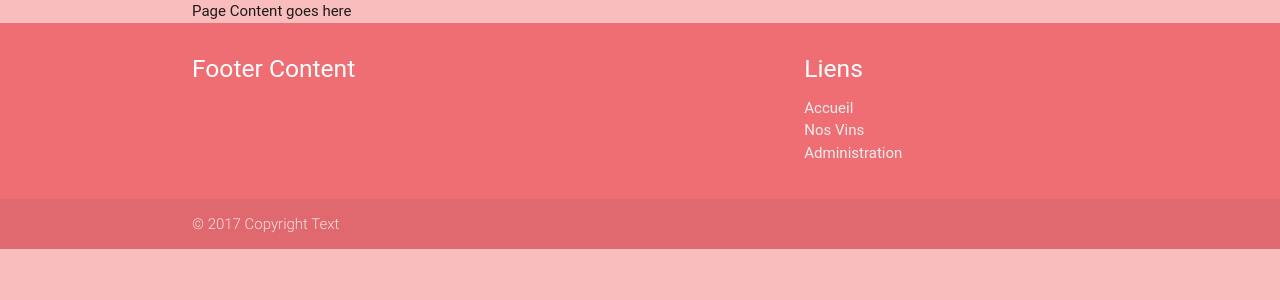
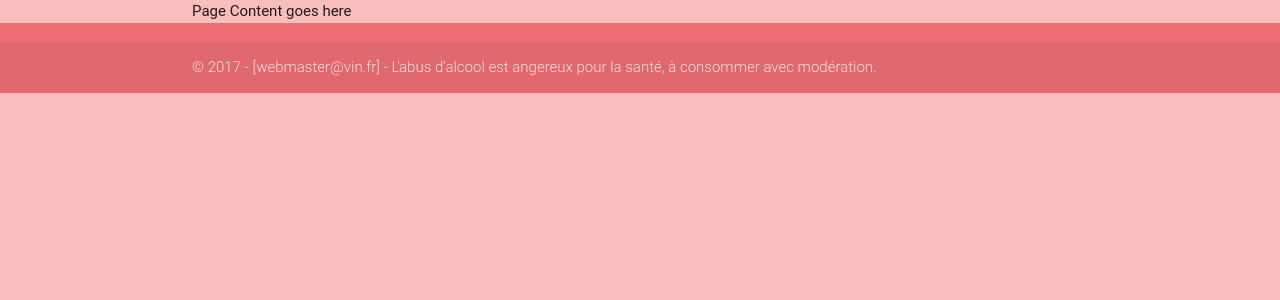
Before and after one commit to alain-mariathas/MonSiteDeVin, a PHP site: page / in a window 1280 px wide. Shown: the top 300 px of the page. Run offline with PHP 8.4, Linux system fonts and the light colour scheme; some libraries are stand-ins or nearby versions; some web fonts are replaced.

Commit message:
footer finie

```diff
--- a/footer.php
+++ b/footer.php
@@ -1,23 +1,7 @@
  <footer class="page-footer">
-          <div class="container">
-            <div class="row">
-              <div class="col l6 s12">
-                <h5 class="white-text">Footer Content</h5>
-                <p class="grey-text text-lighten-4"></p>
-              </div>
-              <div class="col l4 offset-l2 s12">
-                <h5 class="white-text">Liens</h5>
-                <ul>
-                  <li><a class="grey-text text-lighten-3" href="#!">Accueil</a></li>
-                  <li><a class="grey-text text-lighten-3" href="#!">Nos Vins</a></li>
-                  <li><a class="grey-text text-lighten-3" href="#!">Administration</a></li>
-                </ul>
-              </div>
+          <div class="footer-copyright">
+            <div class="container">
+              © 2017 - [webmaster@vin.fr] - L'abus d'alcool est angereux pour la santé, à consommer avec modération.
             </div>
           </div>
-          <div class="footer-copyright">
-            <div class="container">
-            © 2017 Copyright Text
-            </div>
-          </div>
-        </footer>
+</footer>
```
